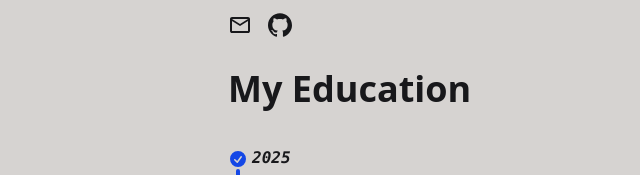
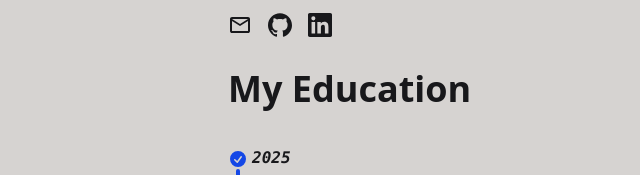
Before and after one commit to tobias-weber/tobweb, an Astro site: page /about in a window 1280 px wide. Shown: the part 199-374 px from the top of the page, 44-684 px from the left. Built offline with nearby package versions, Linux system fonts and the light colour scheme; Astro itself is replaced by a stand-in of ours.

Commit message:
Add LinkedIn

```diff
--- a/src/components/SocialLinks.astro
+++ b/src/components/SocialLinks.astro
@@ -17,6 +17,6 @@ import {CONTACT_EMAIL} from '../utils/constants';
                 d="M12 .297c-6.63 0-12 5.373-12 12 0 5.303 3.438 9.8 8.205 11.385.6.113.82-.258.82-.577 0-.285-.01-1.04-.015-2.04-3.338.724-4.042-1.61-4.042-1.61C4.422 18.07 3.633 17.7 3.633 17.7c-1.087-.744.084-.729.084-.729 1.205.084 1.838 1.236 1.838 1.236 1.07 1.835 2.809 1.305 3.495.998.108-.776.417-1.305.76-1.605-2.665-.3-5.466-1.332-5.466-5.93 0-1.31.465-2.38 1.235-3.22-.135-.303-.54-1.523.105-3.176 0 0 1.005-.322 3.3 1.23.96-.267 1.98-.399 3-.405 1.02.006 2.04.138 3 .405 2.28-1.552 3.285-1.23 3.285-1.23.645 1.653.24 2.873.12 3.176.765.84 1.23 1.91 1.23 3.22 0 4.61-2.805 5.625-5.475 5.92.42.36.81 1.096.81 2.22 0 1.606-.015 2.896-.015 3.286 0 .315.21.69.825.57C20.565 22.092 24 17.592 24 12.297c0-6.627-5.373-12-12-12"></path>
     </svg>
 </a>
-<!--<a href="" aria-label="LinkedIn" class="hover:scale-110">
+<a href="https://linkedin.com/in/tobias-weber-9a7274378" aria-label="LinkedIn" class="hover:scale-110">
     <svg xmlns="http://www.w3.org/2000/svg" width="24" height="24" viewBox="0 0 24 24"><path fill="currentColor" d="M20.447 20.452h-3.554v-5.569c0-1.328-.027-3.037-1.852-3.037c-1.853 0-2.136 1.445-2.136 2.939v5.667H9.351V9h3.414v1.561h.046c.477-.9 1.637-1.85 3.37-1.85c3.601 0 4.267 2.37 4.267 5.455v6.286zM5.337 7.433a2.06 2.06 0 0 1-2.063-2.065a2.064 2.064 0 1 1 2.063 2.065m1.782 13.019H3.555V9h3.564zM22.225 0H1.771C.792 0 0 .774 0 1.729v20.542C0 23.227.792 24 1.771 24h20.451C23.2 24 24 23.227 24 22.271V1.729C24 .774 23.2 0 22.222 0z"/></svg>
-</a>-->
+</a>
```
